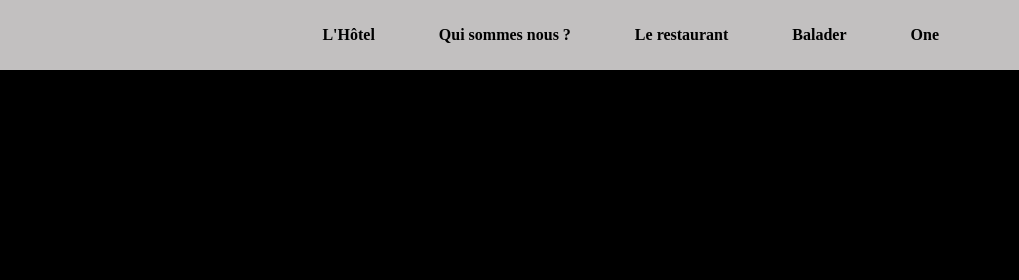
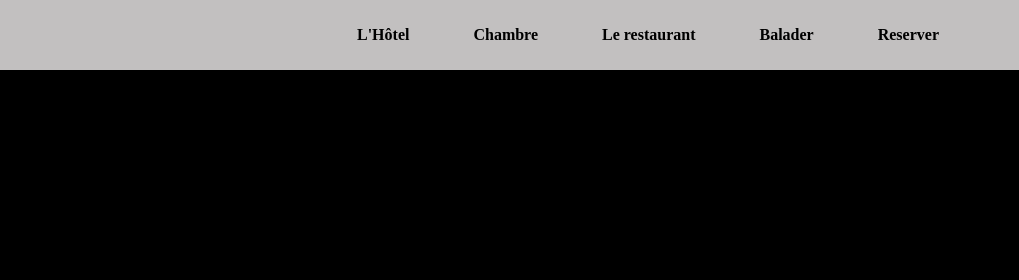
Before and after one commit to Grabar001/hotel-bois-dormant, a plain HTML site: page index.html in a window 1280 px wide. Shown: the top 280 px of the page, 261-1280 px from the left. Drawn offline with Linux system fonts and the light colour scheme; a web font is replaced by a local one.

Commit message:
update header footer index.html

```diff
--- a/index.html
+++ b/index.html
@@ -24,7 +24,7 @@
                     <a href="L'hotel.html" class="nav__link">L'Hôtel</a>
                 </li>
                 <li class="nav__list__item">
-                    <a href="" class="nav__link">Qui sommes nous ?</a>
+                    <a href="" class="nav__link">Chambre</a>
                 </li>
                 <li class="nav__list__item">
                     <a href="restaurant.html" class="nav__link">Le restaurant</a>
@@ -33,7 +33,7 @@
                     <a href="Se balader.html" class="nav__link">Balader</a>
                 </li>
                 <li class="nav__list__item">
-                    <a href="Reserver.html" class="nav__link">One</a>
+                    <a href="Reserver.html" class="nav__link">Reserver</a>
                 </li>
             </ul>
         </nav>
```
